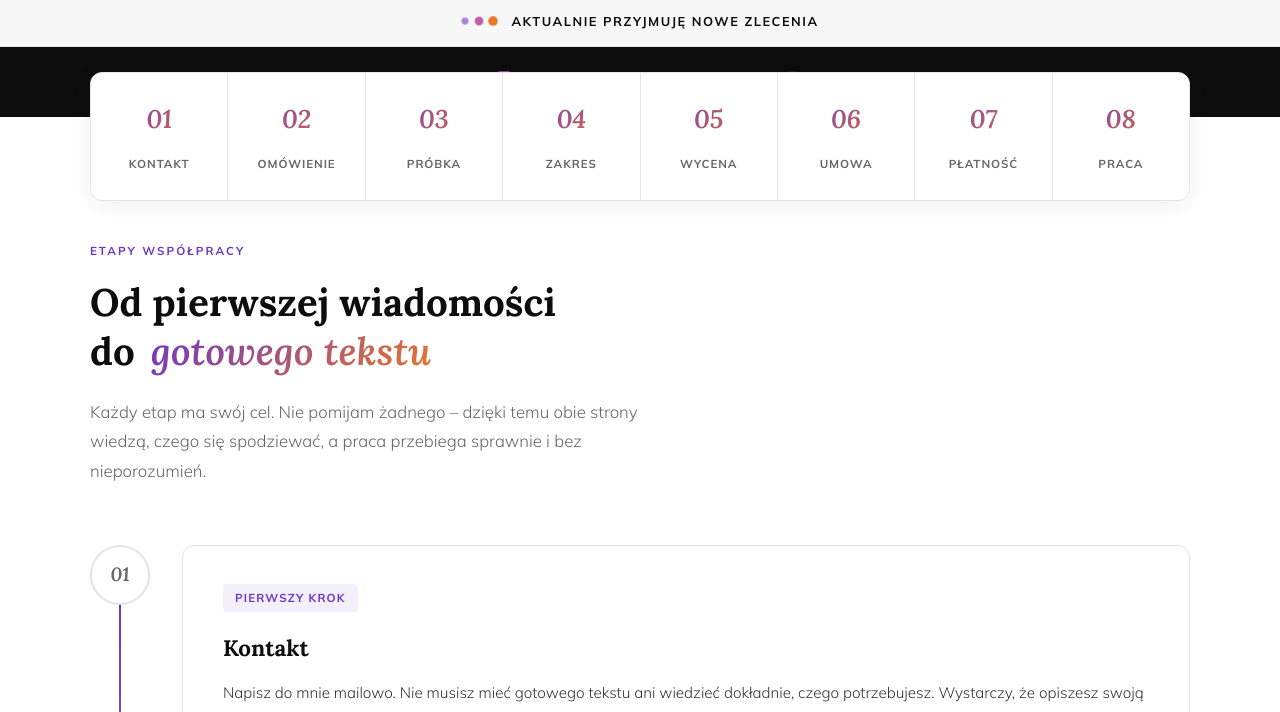
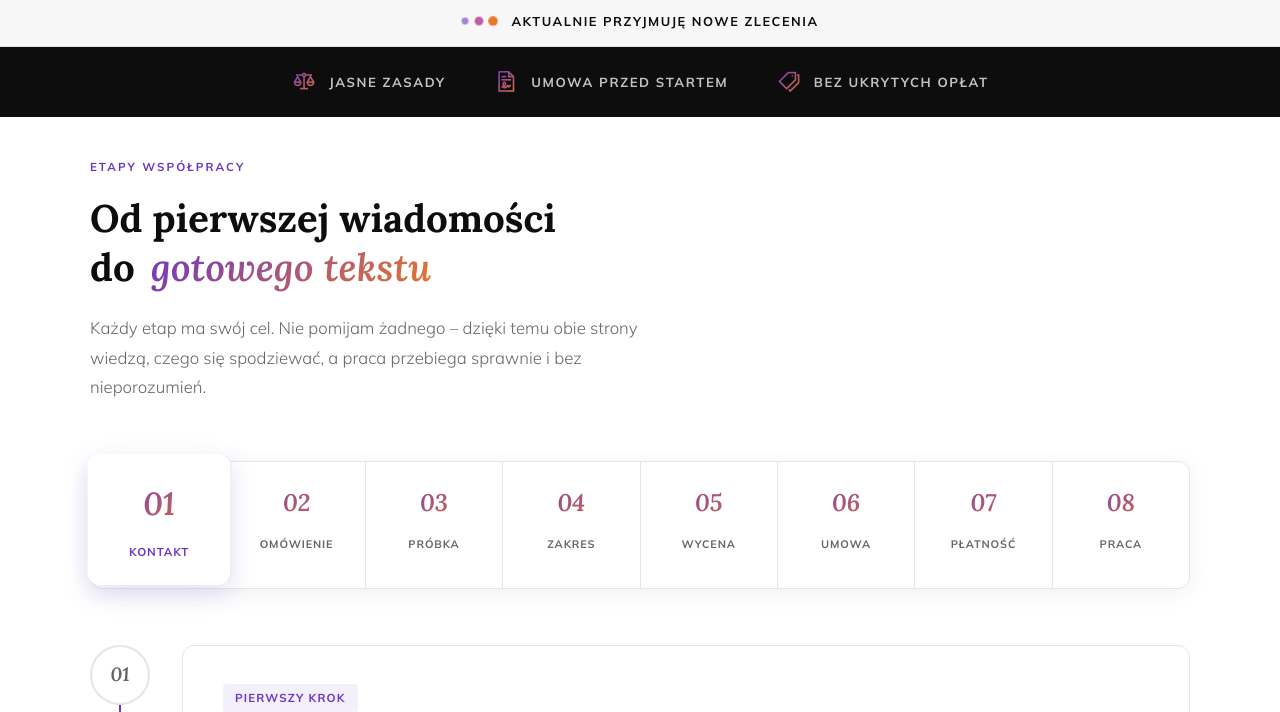
Before and after one commit to Bonnie00726/nataliaszoppa, a Jekyll site: the page built from zasady-wspolpracy.html, in a window 1280 px wide and 900 px high, scrolled down 473 px, cut to the strip 188-900 px from the top of the window. Built offline with Jekyll 4.4.1, drawn with Linux system fonts in a browser that asks for light colours.

Commit message:
Update zasady-wspolpracy.html

```diff
--- a/zasady-wspolpracy.html
+++ b/zasady-wspolpracy.html
@@ -18,13 +18,17 @@ title: Zasady współpracy
     .container--wide { max-width: 1180px; margin: 0 auto; padding: 0 40px; }
     .bg-warm { background: var(--paper-warm); }
     .eyebrow-label { display: flex; align-items: center; gap: 12px; font-size: 0.72rem; font-weight: 700; text-transform: uppercase; letter-spacing: 0.18em; margin-bottom: 18px; color: var(--grad-start); }
-    .summary-bar-wrapper { position: relative; z-index: 10; margin-top: -45px; }
-    .summary-bar { display: flex; flex-wrap: wrap; border: 1.5px solid var(--paper-mid); border-radius: var(--radius-lg); overflow: hidden; background: #fff; box-shadow: var(--shadow-soft); }
-    .summary-step { flex: 1; min-width: 100px; padding: 24px 16px; text-align: center; border-right: 1px solid var(--paper-mid); transition: background 0.3s; }
-    .summary-step:last-child { border-right: none; }
+    /* Pasek kroków — część treści sekcji */
+    .summary-bar { display: flex; flex-wrap: nowrap; border: 1.5px solid var(--paper-mid); border-radius: var(--radius-lg); overflow: visible; background: #fff; box-shadow: var(--shadow-soft); margin: 0 0 56px 0; }
+    .summary-step { flex: 1; min-width: 0; padding: 20px 12px; text-align: center; border-right: 1px solid var(--paper-mid); transition: background 0.25s, transform 0.35s cubic-bezier(0.34,1.56,0.64,1), box-shadow 0.35s; position: relative; cursor: default; }
+    .summary-step:first-child { border-radius: var(--radius-lg) 0 0 var(--radius-lg); }
+    .summary-step:last-child { border-right: none; border-radius: 0 var(--radius-lg) var(--radius-lg) 0; }
     .summary-step:hover { background: var(--paper-warm); }
-    .summary-step .s-num { font-family: var(--serif); font-size: 1.6rem; font-weight: 700; font-style: italic; background: var(--grad-text); -webkit-background-clip: text; -webkit-text-fill-color: transparent; background-clip: text; display: block; margin-bottom: 6px; }
-    .summary-step .s-label { font-family: var(--sans); font-size: 0.72rem; font-weight: 700; letter-spacing: 0.08em; text-transform: uppercase; color: var(--ink-muted); }
+    .summary-step.active { background: #fff; transform: translateY(-5px) scale(1.05); box-shadow: 0 8px 24px rgba(107,53,200,0.16); z-index: 2; border-radius: var(--radius-lg); }
+    .summary-step.active .s-num { font-size: 1.9rem; }
+    .summary-step.active .s-label { color: var(--grad-start); }
+    .summary-step .s-num { font-family: var(--serif); font-size: 1.5rem; font-weight: 700; font-style: italic; background: var(--grad-text); -webkit-background-clip: text; -webkit-text-fill-color: transparent; background-clip: text; display: block; margin-bottom: 4px; transition: font-size 0.3s ease; }
+    .summary-step .s-label { font-family: var(--sans); font-size: 0.68rem; font-weight: 700; letter-spacing: 0.08em; text-transform: uppercase; color: var(--ink-muted); transition: color 0.25s; }
     .timeline { position: relative; margin: 40px 0; }
     .timeline::before { content: ''; position: absolute; left: 29px; top: 54px; bottom: 0; width: 2px; background: linear-gradient(to bottom, var(--grad-start) 0%, var(--paper-mid) 40%, transparent 100%); }
     .timeline-item { display: grid; grid-template-columns: 60px 1fr; gap: 32px; margin-bottom: 32px; position: relative; }
@@ -64,10 +68,10 @@ title: Zasady współpracy
 
     @media (max-width: 900px) { .rules-grid { grid-template-columns: 1fr; } .timeline-card { padding: 24px; } }
     @media (max-width: 860px) {
-        .summary-bar-wrapper { margin-top: 0; padding: 0 24px; }
-        .summary-bar { flex-direction: column; }
-        .summary-step { border-right: none; border-bottom: 1px solid var(--paper-mid); padding: 16px; display: flex; align-items: center; gap: 16px; text-align: left; }
-        .summary-step .s-num { margin-bottom: 0; }
+        .summary-bar { flex-wrap: wrap; overflow: hidden; }
+        .summary-step { flex: 1 1 25%; border-bottom: 1px solid var(--paper-mid); padding: 14px 8px; }
+        .summary-step:nth-child(4n) { border-right: none; }
+        .summary-step.active { transform: scale(1.03); }
         .timeline::before { left: 24px; }
         .timeline-item { grid-template-columns: 50px 1fr; gap: 16px; }
         .timeline-num span { width: 50px; height: 50px; font-size: 1rem; }
@@ -118,34 +122,33 @@ title: Zasady współpracy
     </div>
 </div>
 
-<!-- PASEK KROKÓW -->
-<div class="container--wide summary-bar-wrapper">
-    <div class="summary-bar reveal delay-3">
-        <div class="summary-step"><span class="s-num">01</span><span class="s-label">Kontakt</span></div>
-        <div class="summary-step"><span class="s-num">02</span><span class="s-label">Omówienie</span></div>
-        <div class="summary-step"><span class="s-num">03</span><span class="s-label">Próbka</span></div>
-        <div class="summary-step"><span class="s-num">04</span><span class="s-label">Zakres</span></div>
-        <div class="summary-step"><span class="s-num">05</span><span class="s-label">Wycena</span></div>
-        <div class="summary-step"><span class="s-num">06</span><span class="s-label">Umowa</span></div>
-        <div class="summary-step"><span class="s-num">07</span><span class="s-label">Płatność</span></div>
-        <div class="summary-step"><span class="s-num">08</span><span class="s-label">Praca</span></div>
-    </div>
-</div>
-
 <section class="section bg-white" style="padding-top:40px;">
     <div class="container">
         <div class="eyebrow-label reveal">Etapy współpracy</div>
         <h2 class="section-h2 reveal delay-1">Od pierwszej wiadomości<br>do <em class="grad-type">gotowego tekstu</em></h2>
         <p class="section-lead reveal delay-2">Każdy etap ma swój cel. Nie pomijam żadnego – dzięki temu obie strony wiedzą, czego się spodziewać, a praca przebiega sprawnie i bez nieporozumień.</p>
+
+        <!-- PASEK KROKÓW — nawigacja po timeline -->
+        <div class="summary-bar reveal delay-3" id="steps-bar">
+            <div class="summary-step active" data-step="1"><span class="s-num">01</span><span class="s-label">Kontakt</span></div>
+            <div class="summary-step" data-step="2"><span class="s-num">02</span><span class="s-label">Omówienie</span></div>
+            <div class="summary-step" data-step="3"><span class="s-num">03</span><span class="s-label">Próbka</span></div>
+            <div class="summary-step" data-step="4"><span class="s-num">04</span><span class="s-label">Zakres</span></div>
+            <div class="summary-step" data-step="5"><span class="s-num">05</span><span class="s-label">Wycena</span></div>
+            <div class="summary-step" data-step="6"><span class="s-num">06</span><span class="s-label">Umowa</span></div>
+            <div class="summary-step" data-step="7"><span class="s-num">07</span><span class="s-label">Płatność</span></div>
+            <div class="summary-step" data-step="8"><span class="s-num">08</span><span class="s-label">Praca</span></div>
+        </div>
+
         <div class="timeline">
-            <div class="timeline-item reveal delay-1"><div class="timeline-num"><span>01</span></div><div class="timeline-card"><span class="timeline-tag">Pierwszy krok</span><h3>Kontakt</h3><p>Napisz do mnie mailowo. Nie musisz mieć gotowego tekstu ani wiedzieć dokładnie, czego potrzebujesz. Wystarczy, że opiszesz swoją sytuację w kilku zdaniach.</p><ul class="card-details"><li>Czas odpowiedzi: zazwyczaj do 24-48 godzin w dni robocze</li><li>Bez zobowiązań z Twojej strony</li></ul></div></div>
-            <div class="timeline-item reveal delay-2"><div class="timeline-num"><span>02</span></div><div class="timeline-card"><span class="timeline-tag">Rozmowa wstępna</span><h3>Omówienie problemu</h3><p>Zadaję pytania, Ty opowiadasz o tekście, mam też przygotowany formularz z pytaniami, który pomoże Ci podsumować efekty Twojej pracy. Na podstawie tej rozmowy oceniamy razem, czy potrzebujesz redakcji, korekty, a może najpierw beta-readingu.</p><ul class="card-details"><li>Forma: wymiana maili</li><li>Efekt: wstępna orientacja, jaka usługa będzie optymalna</li></ul></div></div>
-            <div class="timeline-item reveal delay-1"><div class="timeline-num"><span>03</span></div><div class="timeline-card"><span class="timeline-tag">Analiza materiału</span><h3>Przesłanie próbki tekstu</h3><p>Proszę o fragment tekstu. Oceniam jakość języka, styl, typ błędów i orientacyjny nakład pracy. Tylko na tej podstawie jestem w stanie rzetelnie wycenić zlecenie.</p><ul class="card-details"><li>Format: .docx (Word) lub link do Google Docs</li><li>Objętość próbki: całość lub 9 rozdziałów (3 pierwsze, 3 ze środka, 3 ostatnie)</li><li>Im więcej materiału, tym dokładniejsza wycena</li></ul><div class="card-note">Nie wyceniam „w ciemno" na podstawie samej liczby znaków. Dwa teksty o tej samej objętości mogą wymagać zupełnie różnego nakładu pracy.</div></div></div>
-            <div class="timeline-item reveal delay-2"><div class="timeline-num"><span>04</span></div><div class="timeline-card"><span class="timeline-tag">Ustalenia</span><h3>Omówienie zakresu prac</h3><p>Dokładnie ustalamy, co wchodzi w zakres zlecenia – jakie elementy tekstu wymagają pracy, co zostawiamy bez zmian, jaki jest cel końcowy.</p><ul class="card-details"><li>Zakres ingerencji w tekst (redakcja vs korekta)</li><li>Liczba rund poprawek wliczonych w cenę</li></ul><div class="card-note">Jeśli po zakończeniu pracy dodasz nowe rozdziały – te fragmenty wymagają osobnej wyceny i oddzielnego zlecenia.</div></div></div>
-            <div class="timeline-item reveal delay-1"><div class="timeline-num"><span>05</span></div><div class="timeline-card"><span class="timeline-tag">Finanse</span><h3>Wycena</h3><p>Na podstawie próbki i ustalonego zakresu prac przygotowuję ostateczną wycenę. Cena zależy od objętości tekstu, stopnia trudności oraz rodzaju usługi.</p><ul class="card-details"><li>Wycena jest ważna przez 14 dni</li><li>Cena nie zmienia się w trakcie realizacji (chyba że zmienisz zakres)</li><li>Wystawiam faktury (bez VAT)</li></ul></div></div>
-            <div class="timeline-item reveal delay-2"><div class="timeline-num"><span>06</span></div><div class="timeline-card"><span class="timeline-tag">Formalności</span><h3>Podpisanie umowy</h3><p>Przed przystąpieniem do pracy podpisujemy umowę o świadczenie usług. Reguluje ona zakres prac, termin, warunki płatności oraz kwestie poufności. Twój tekst jest w 100% bezpieczny.</p><ul class="card-details"><li>Umowa podpisywana elektronicznie (profil zaufany)</li></ul><div class="card-note">Nie zaczynam pracy bez podpisanej umowy. To standard, który buduje obopólne zaufanie i pozwala mi spokojnie rezerwować czas wyłącznie dla Ciebie.</div></div></div>
-            <div class="timeline-item reveal delay-1"><div class="timeline-num"><span>07</span></div><div class="timeline-card"><span class="timeline-tag">Płatność</span><h3>Płatność z góry</h3><p>Po podpisaniu umowy wystawiam fakturę pro formę na całą kwotę. Po jej opłaceniu oficjalnie rezerwuję dla Ciebie termin w swoim grafiku i przygotowuję się do pracy.</p><ul class="card-details"><li>Masz 14 dni na odstąpienie od umowy</li><li>W tym czasie nie przystępuję do pracy</li></ul></div></div>
-            <div class="timeline-item reveal delay-2"><div class="timeline-num"><span>08</span></div><div class="timeline-card" style="border-color:var(--grad-start); box-shadow:var(--shadow-soft);"><span class="timeline-tag">Realizacja</span><h3>Przystępuję do pracy</h3><p>Zabieram się do tekstu zgodnie z harmonogramem. Po zakończeniu przesyłam plik z poprawkami oraz krótkie omówienie najważniejszych zmian i/lub wskazówki redaktorskie.</p><ul class="card-details"><li>Poprawki nanoszone w trybie śledzenia zmian</li><li>Ostateczna decyzja o akceptacji każdej zmiany należy do Ciebie</li></ul><div class="card-note">Moje zmiany to nie słowo ostateczne, zawsze możesz je zmieniać i negocjować.</div></div></div>
+            <div class="timeline-item reveal delay-1" data-step="1"><div class="timeline-num"><span>01</span></div><div class="timeline-card"><span class="timeline-tag">Pierwszy krok</span><h3>Kontakt</h3><p>Napisz do mnie mailowo. Nie musisz mieć gotowego tekstu ani wiedzieć dokładnie, czego potrzebujesz. Wystarczy, że opiszesz swoją sytuację w kilku zdaniach.</p><ul class="card-details"><li>Czas odpowiedzi: zazwyczaj do 24-48 godzin w dni robocze</li><li>Bez zobowiązań z Twojej strony</li></ul></div></div>
+            <div class="timeline-item reveal delay-2" data-step="2"><div class="timeline-num"><span>02</span></div><div class="timeline-card"><span class="timeline-tag">Rozmowa wstępna</span><h3>Omówienie problemu</h3><p>Zadaję pytania, Ty opowiadasz o tekście, mam też przygotowany formularz z pytaniami, który pomoże Ci podsumować efekty Twojej pracy. Na podstawie tej rozmowy oceniamy razem, czy potrzebujesz redakcji, korekty, a może najpierw beta-readingu.</p><ul class="card-details"><li>Forma: wymiana maili</li><li>Efekt: wstępna orientacja, jaka usługa będzie optymalna</li></ul></div></div>
+            <div class="timeline-item reveal delay-1" data-step="3"><div class="timeline-num"><span>03</span></div><div class="timeline-card"><span class="timeline-tag">Analiza materiału</span><h3>Przesłanie próbki tekstu</h3><p>Proszę o fragment tekstu. Oceniam jakość języka, styl, typ błędów i orientacyjny nakład pracy. Tylko na tej podstawie jestem w stanie rzetelnie wycenić zlecenie.</p><ul class="card-details"><li>Format: .docx (Word) lub link do Google Docs</li><li>Objętość próbki: całość lub 9 rozdziałów (3 pierwsze, 3 ze środka, 3 ostatnie)</li><li>Im więcej materiału, tym dokładniejsza wycena</li></ul><div class="card-note">Nie wyceniam „w ciemno" na podstawie samej liczby znaków. Dwa teksty o tej samej objętości mogą wymagać zupełnie różnego nakładu pracy.</div></div></div>
+            <div class="timeline-item reveal delay-2" data-step="4"><div class="timeline-num"><span>04</span></div><div class="timeline-card"><span class="timeline-tag">Ustalenia</span><h3>Omówienie zakresu prac</h3><p>Dokładnie ustalamy, co wchodzi w zakres zlecenia – jakie elementy tekstu wymagają pracy, co zostawiamy bez zmian, jaki jest cel końcowy.</p><ul class="card-details"><li>Zakres ingerencji w tekst (redakcja vs korekta)</li><li>Liczba rund poprawek wliczonych w cenę</li></ul><div class="card-note">Jeśli po zakończeniu pracy dodasz nowe rozdziały – te fragmenty wymagają osobnej wyceny i oddzielnego zlecenia.</div></div></div>
+            <div class="timeline-item reveal delay-1" data-step="5"><div class="timeline-num"><span>05</span></div><div class="timeline-card"><span class="timeline-tag">Finanse</span><h3>Wycena</h3><p>Na podstawie próbki i ustalonego zakresu prac przygotowuję ostateczną wycenę. Cena zależy od objętości tekstu, stopnia trudności oraz rodzaju usługi.</p><ul class="card-details"><li>Wycena jest ważna przez 14 dni</li><li>Cena nie zmienia się w trakcie realizacji (chyba że zmienisz zakres)</li><li>Wystawiam faktury (bez VAT)</li></ul></div></div>
+            <div class="timeline-item reveal delay-2" data-step="6"><div class="timeline-num"><span>06</span></div><div class="timeline-card"><span class="timeline-tag">Formalności</span><h3>Podpisanie umowy</h3><p>Przed przystąpieniem do pracy podpisujemy umowę o świadczenie usług. Reguluje ona zakres prac, termin, warunki płatności oraz kwestie poufności. Twój tekst jest w 100% bezpieczny.</p><ul class="card-details"><li>Umowa podpisywana elektronicznie (profil zaufany)</li></ul><div class="card-note">Nie zaczynam pracy bez podpisanej umowy. To standard, który buduje obopólne zaufanie i pozwala mi spokojnie rezerwować czas wyłącznie dla Ciebie.</div></div></div>
+            <div class="timeline-item reveal delay-1" data-step="7"><div class="timeline-num"><span>07</span></div><div class="timeline-card"><span class="timeline-tag">Płatność</span><h3>Płatność z góry</h3><p>Po podpisaniu umowy wystawiam fakturę pro formę na całą kwotę. Po jej opłaceniu oficjalnie rezerwuję dla Ciebie termin w swoim grafiku i przygotowuję się do pracy.</p><ul class="card-details"><li>Masz 14 dni na odstąpienie od umowy</li><li>W tym czasie nie przystępuję do pracy</li></ul></div></div>
+            <div class="timeline-item reveal delay-2" data-step="8"><div class="timeline-num"><span>08</span></div><div class="timeline-card" style="border-color:var(--grad-start); box-shadow:var(--shadow-soft);"><span class="timeline-tag">Realizacja</span><h3>Przystępuję do pracy</h3><p>Zabieram się do tekstu zgodnie z harmonogramem. Po zakończeniu przesyłam plik z poprawkami oraz krótkie omówienie najważniejszych zmian i/lub wskazówki redaktorskie.</p><ul class="card-details"><li>Poprawki nanoszone w trybie śledzenia zmian</li><li>Ostateczna decyzja o akceptacji każdej zmiany należy do Ciebie</li></ul><div class="card-note">Moje zmiany to nie słowo ostateczne, zawsze możesz je zmieniać i negocjować.</div></div></div>
         </div>
     </div>
 </section>
```
Also changed, not shown: other parts of zasady-wspolpracy.html (+27 -0 lines).
